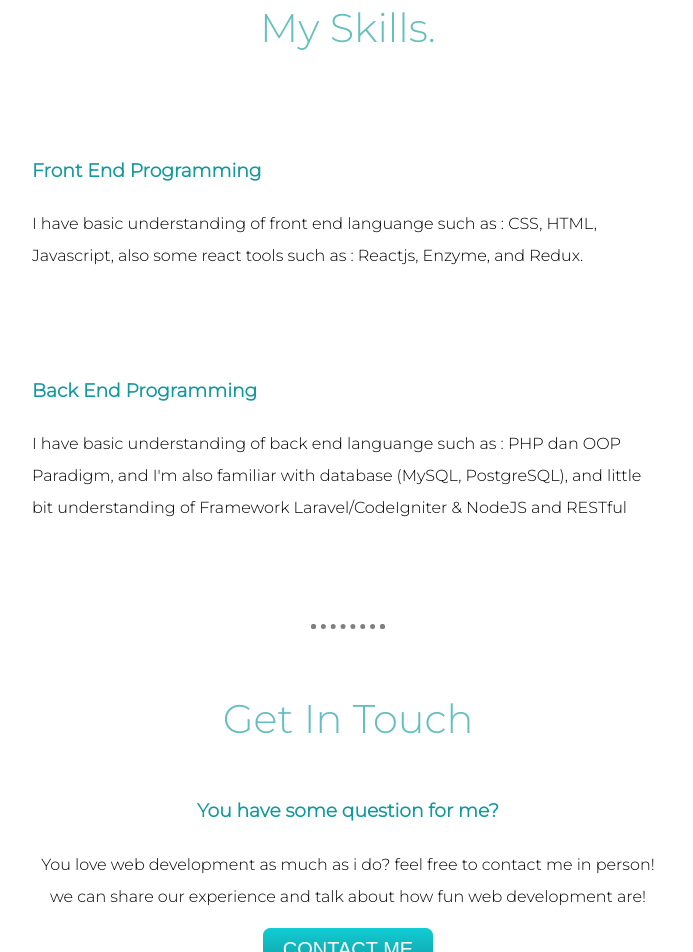
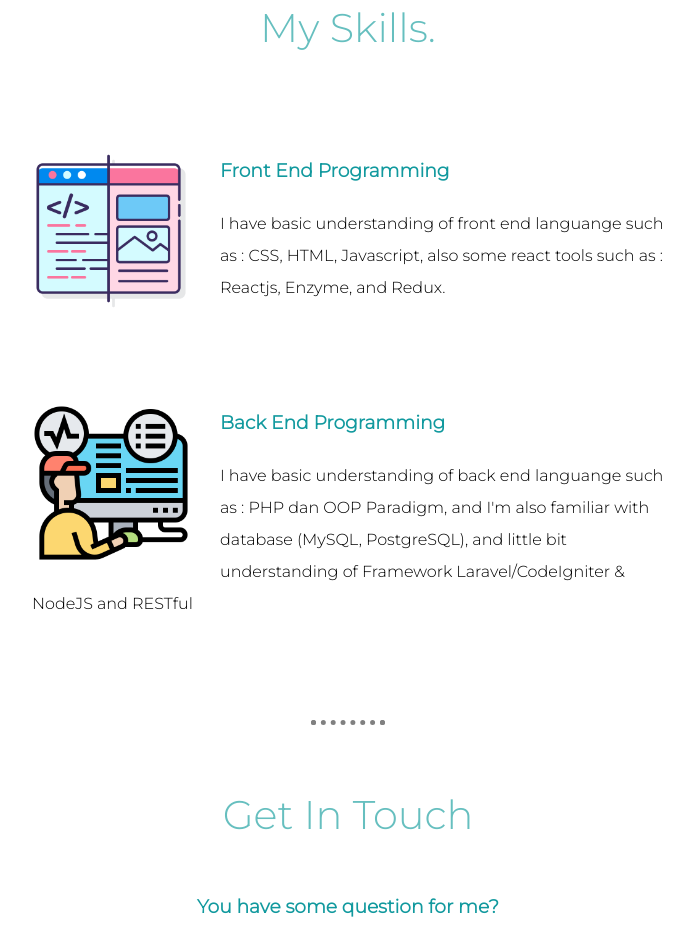
Before and after one commit to MIchaelllee28/Personal_Website, a plain HTML site: page index.html in a window 1280 px wide. Shown: the part 1122-2074 px from the top of the page, without its empty margins (292-985 px from the left). Drawn offline with Linux system fonts and the light colour scheme.

Commit message:
Update index.html

```diff
--- a/index.html
+++ b/index.html
@@ -27,12 +27,12 @@
         <div class="skills">
           <h2>My Skills.</h2>
           <div class="skill-row">
-            <img class="images-x" src="../images/programming.png" alt="">
+            <img class="images-x" src="./programming.png" alt="">
             <h3>Front End Programming</h3>
             <p>I have basic understanding of front end languange such as : CSS, HTML, Javascript, also some react tools such as : Reactjs, Enzyme, and Redux.</p>
           </div>
           <div class="skill-row">
-            <img class="images-x" src="../images/monitoring.png" alt="">
+            <img class="images-x" src="./monitoring.png" alt="">
             <h3>Back End Programming</h3>
             <p>I have basic understanding of back end languange such as : PHP dan OOP Paradigm, and I'm also familiar with database (MySQL, PostgreSQL), and little bit understanding of Framework Laravel/CodeIgniter & NodeJS and RESTful</p>
           </div>
```
